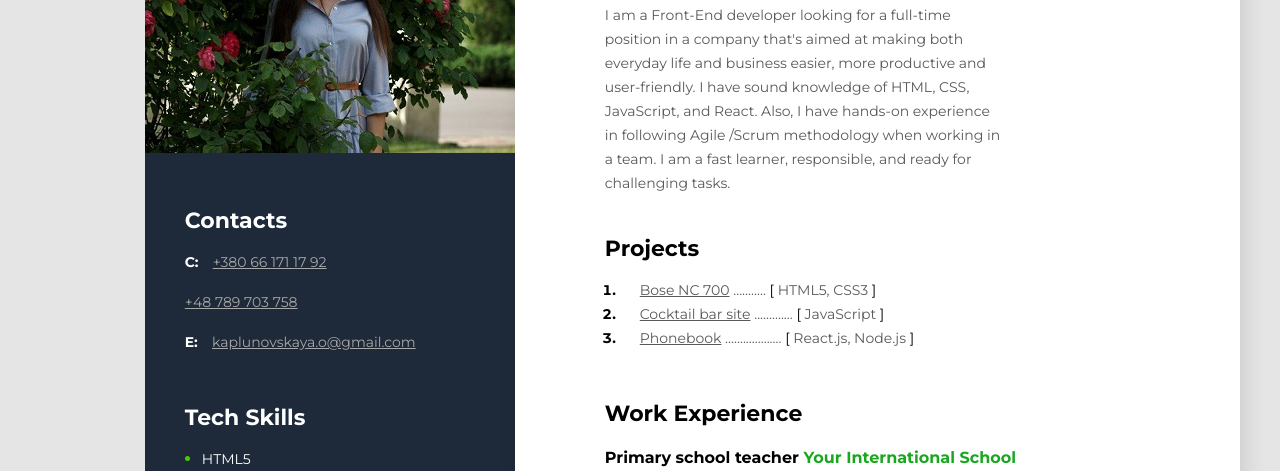
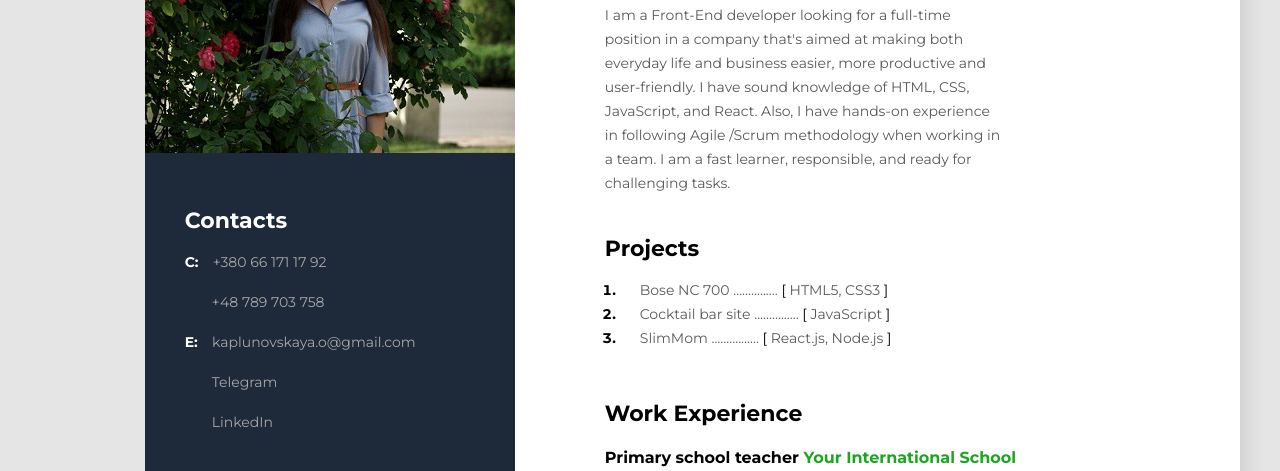
Before and after one commit to Kaplunivska/Resume, a plain HTML site: page index.html in a window 1280 px wide. Shown: the part 258-729 px from the top of the page. Drawn offline with Linux system fonts and the light colour scheme.

Commit message:
Add social networks

```diff
--- a/index.html
+++ b/index.html
@@ -42,7 +42,7 @@
       <ol class="projects-list">
         <li class="projects-item">
           <span class="project"><a href="https://zaimak-andrii.github.io/bose-nc-700-promo/" class="project-link">Bose NC 700</a>
-          ...........
+          ...............
           <span class="project-bracket">[</span> HTML5, CSS3 <span class="project-bracket">]</span>
         </span>
 
@@ -50,15 +50,15 @@
 
         <li class="projects-item">
           <span class="project"><a href="https://annatsepilova.github.io/goit-js-cocktail-bar-site/" class="project-link">Cocktail bar site</a>
-          .............
+          ...............
           <span class="project-bracket">[</span> JavaScript <span class="project-bracket">]</span>
         </span>
 
         </li>
 
         <li class="projects-item">
-          <span class="project"><a href="#" class="project-link">Phonebook</a>
-          ...................
+          <span class="project"><a href="https://yuriyvytyag.github.io/ProjectReact/" class="project-link">SlimMom</a>
+          ................
           <span class="project-bracket">[</span> React.js, Node.js <span class="project-bracket">]</span>
         </span>
 
@@ -122,13 +122,18 @@
             <span class="contact-type">C:</span>
             <a href="tel:+380661711792" class="contact-link">+380 66 171 17 92</a>
             <p>
-              <a href="tel:+48789703758" class="contact-link">+48 789 703 758</a>
+              <a href="tel:+48789703758" class="contact-link contact-number">+48 789 703 758</a>
             </p>
           </p>
           <p>
             <span class="contact-type">E:</span>
-            <a href="mailto:kaplunovskaya.o@gmail.com" class="contact-link">kaplunovskaya.o@gmail.com</a>
-
+            <a href="mailto:kaplunovskaya.o@gmail.com" class="contact-link ">kaplunovskaya.o@gmail.com</a>
+          </p>
+          <p>
+            <a href="https://t.me/+380666895141" class="contact-link contact-number">Telegram</a>
+            <p>
+              <a href="https://www.linkedin.com/in/olhakaplunivska-frontend-developer/" class="contact-link contact-number">LinkedIn</a>
+            </p>
           </p>
 
         </div>
--- a/styles/styles.css
+++ b/styles/styles.css
@@ -87,6 +87,7 @@ margin-bottom: 50px;
     line-height: 24px;
     color: #595959;
     margin-left: 10px;
+    text-decoration:none;
 }
 
 .project-bracket {
@@ -216,6 +217,11 @@ margin-left: 15px;
     font-size: 14px;
     line-height: 24px;
     color: #A8A8A8;
+    text-decoration:none;
+}
+
+.contact-number {
+    margin-left: 27px;
 }
 
 .tech-skills-list,
```
